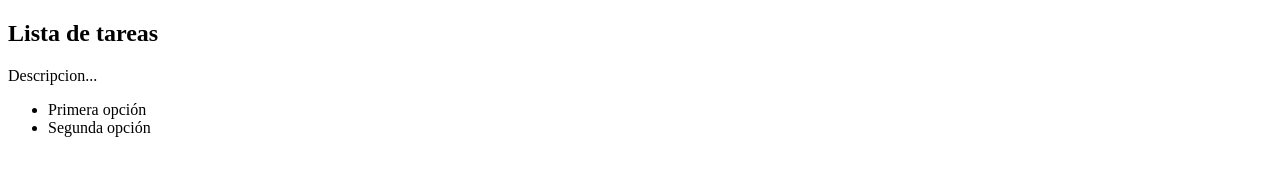
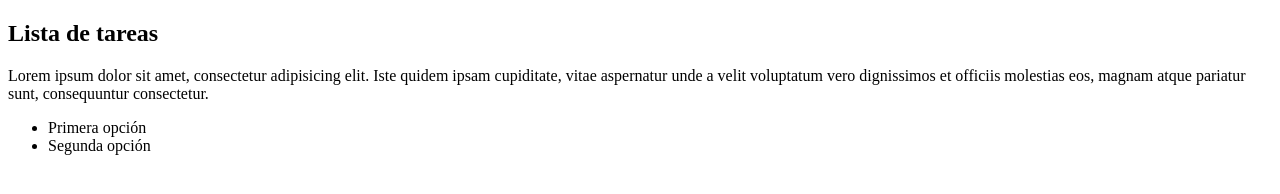
Before and after one commit to jorgescudero/repo-1, a plain HTML site: page index.html in a window 1280 px wide. Drawn offline with Linux system fonts and the light colour scheme.

Commit message:
Cambio en la descricpion

```diff
--- a/index.html
+++ b/index.html
@@ -7,7 +7,9 @@
   <body>
     <h2>Lista de tareas</h2>
     <p>
-      Descripcion...
+      Lorem ipsum dolor sit amet, consectetur adipisicing elit. Iste quidem ipsam cupiditate,
+      vitae aspernatur unde a velit voluptatum vero dignissimos et officiis molestias eos,
+      magnam atque pariatur sunt, consequuntur consectetur.
     </p>
     <ul>
       <li>Primera opción</li>
```
